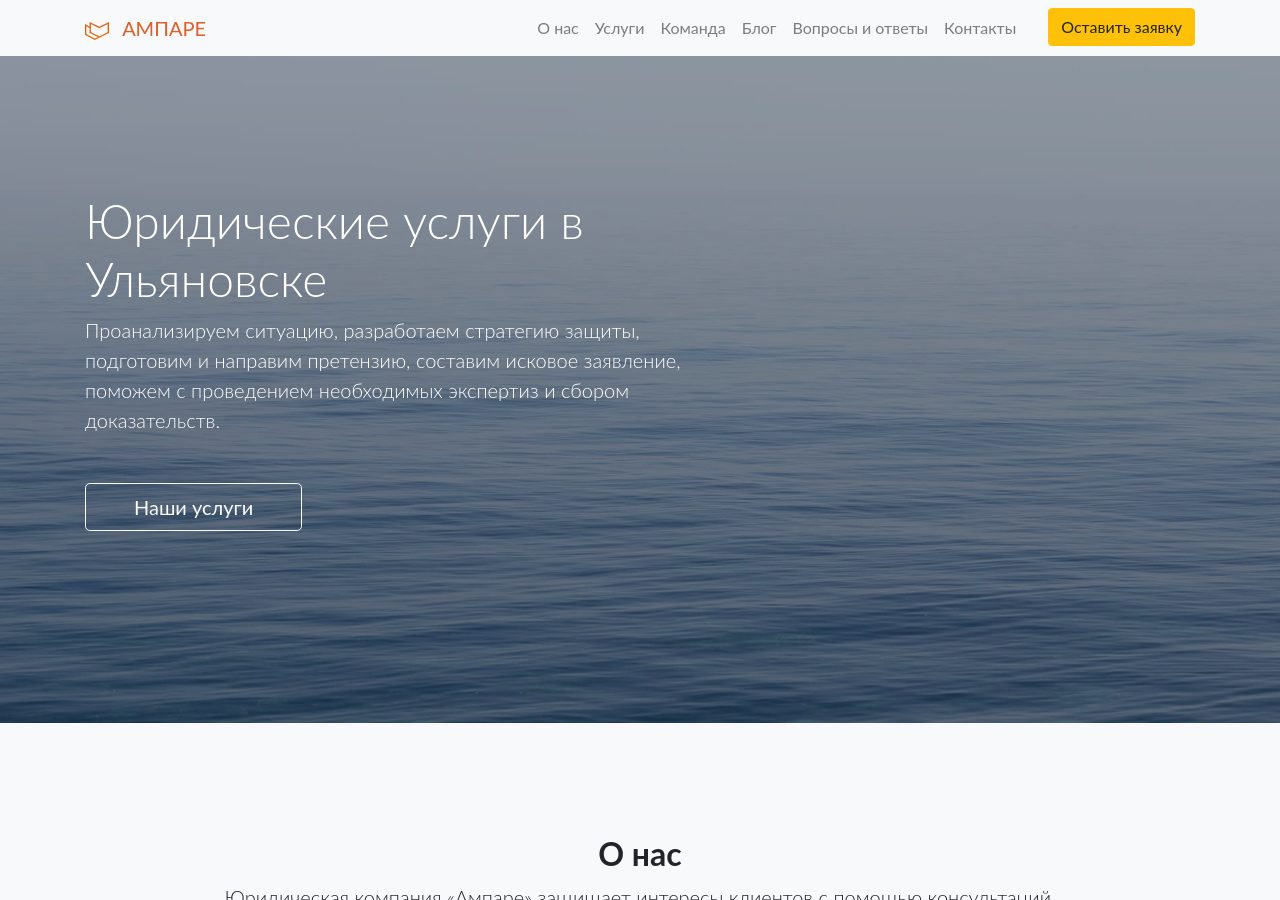
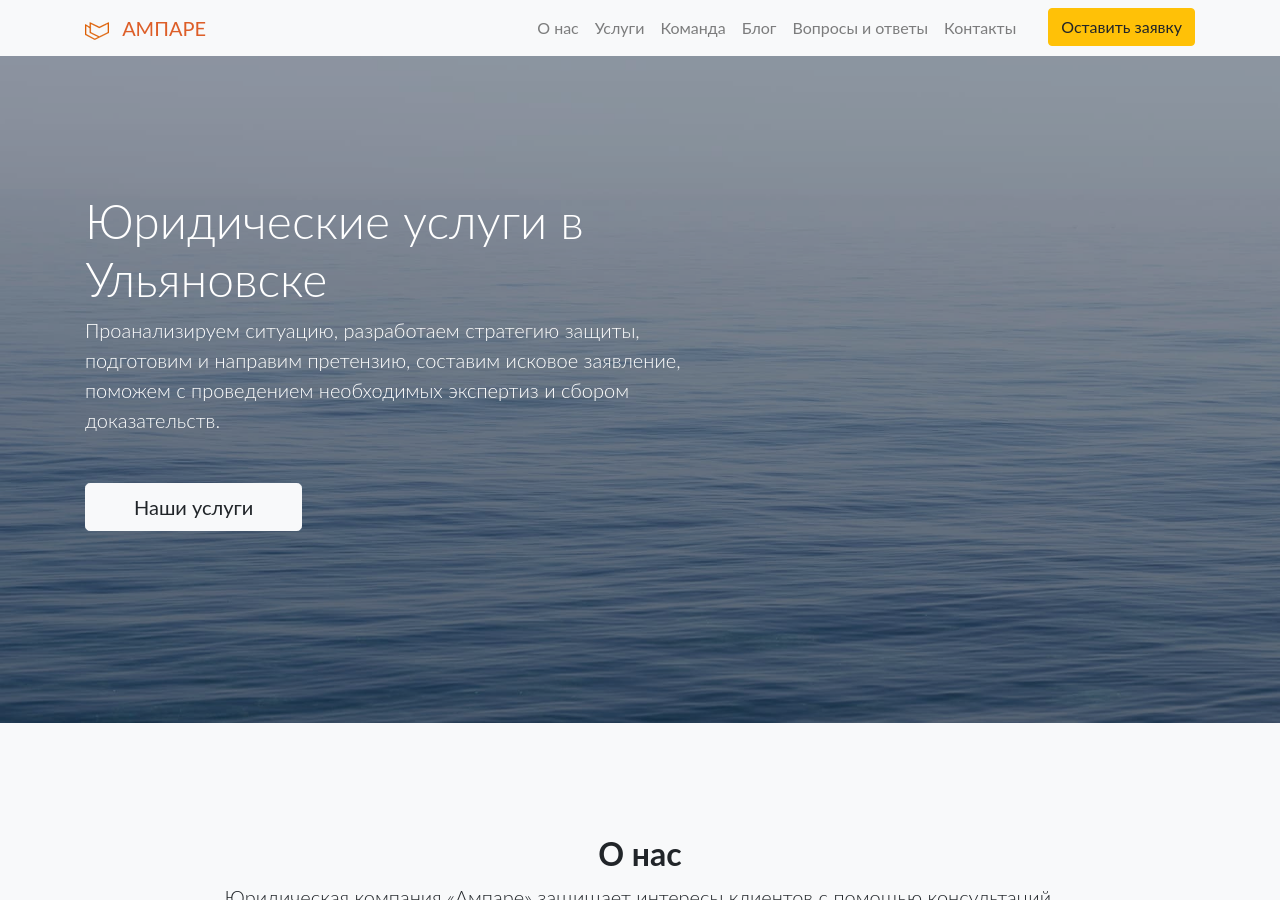
Before and after one commit to ampare/ampare.github.io, a Jekyll site: the page built from index.html, in a window 1280 px wide and 900 px high. Built offline with Jekyll 4.4.1, drawn with Linux system fonts in a browser that asks for light colours; nearby versions of some CDN libraries; library files that are not in the unit come from our copies.

Commit message:
Update index.html

```diff
--- a/index.html
+++ b/index.html
@@ -12,7 +12,7 @@ summary: ""
         <div class="col-xl-7 mx-auto text-left">
           <h1 class="display-4">Юридические услуги в Ульяновске</h1>
           <p class="mb-5 lead">Проанализируем ситуацию, разработаем стратегию защиты, подготовим и направим претензию, составим исковое заявление, поможем с проведением необходимых экспертиз и сбором доказательств.</p>
-          <a href="#services" class="btn btn-lg btn-outline-light js-scroll-trigger px-5" >Наши услуги</a>
+          <a href="#services" class="btn btn-lg btn-light js-scroll-trigger px-5" >Наши услуги</a>
         </div>
         <div class="col-xl-5 mx-auto">
 
```
